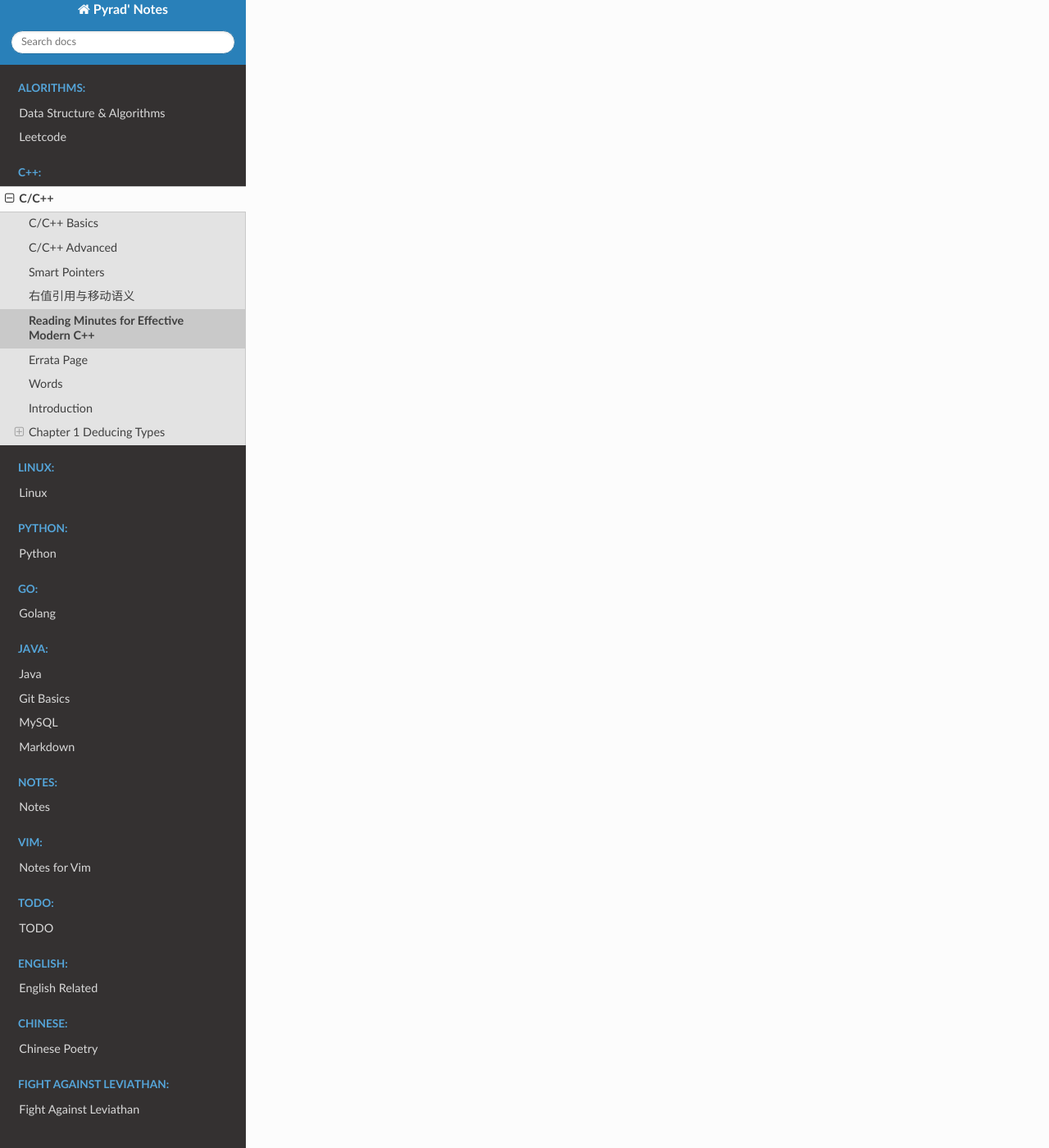
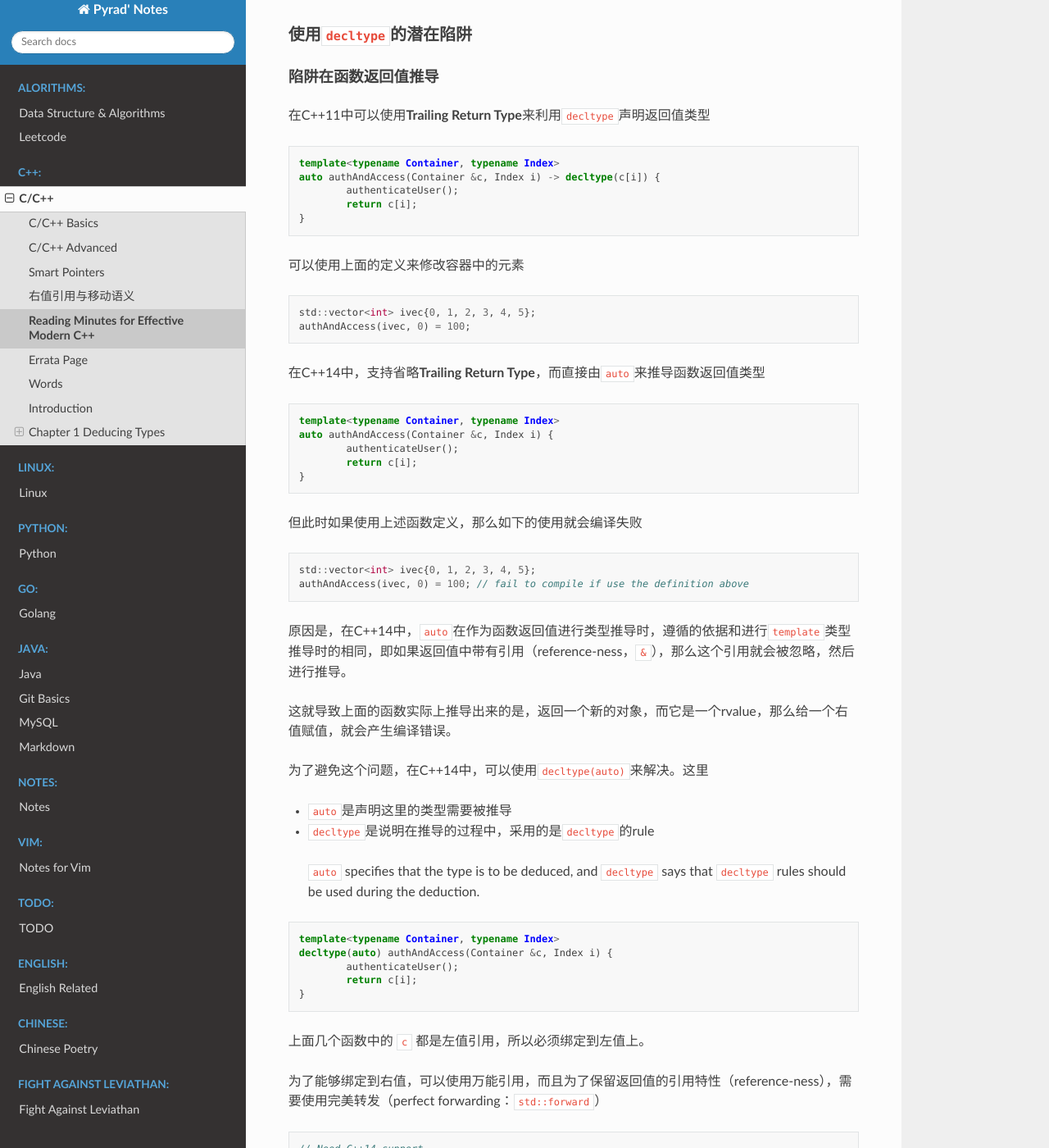
Before and after one commit to Pyrad/pyradnotes, a Sphinx documentation site: the page built from source/CPP/ReadingMinutesEffectiveModernCPP.md, in a window 1280 px wide and 1400 px high, scrolled down 18092 px. Shown: the whole window at 82% size. Built offline with Sphinx 7.4.7 and the Read the Docs theme 2.0.0, drawn with Linux system fonts in a browser that asks for light colours; some of the changed text lies outside the part shown.

Commit message:
Finish item 3 in EffectiveModernCPP

````diff
--- a/source/CPP/ReadingMinutesEffectiveModernCPP.md
+++ b/source/CPP/ReadingMinutesEffectiveModernCPP.md
@@ -63,6 +63,14 @@
 revelation *n.*被揭示的真相，被揭露的内情；揭露，披露；出乎意料的事物，令人惊喜的发现；（上帝的）启示，默示；《启示录》（《圣经·新约》末卷，讲述上帝对圣约翰有关未来的启示）
 
 parrot *v.*机械地模仿，鹦鹉学舌般重复
+
+compilable 可编译的
+
+elicit *v.*引出，得到；
+
+palatable *adj.*美味的，可口的；愉快的
+
+
 
 # Introduction
 
@@ -801,19 +809,193 @@
 
 ## Item 3: Understand `decltype`
 
+关键字`decltype`可以告知我们一个名字或者一个表达式的类型。
+
+### `decltype` 用法示例
+
+`decltype`的一些例子
+
+```cpp
+const int i = 0;			// decltype(i) is const int
+bool f(const Widget &w);	// decltype(w) is const Widget&
+							// decltype(f) is bool(const Widget&)
+struct Point {
+	int x, y;				// decltype(Point::x) is int
+};							// decltype(Point::y) is int
+
+Widget w;					// decltype(w) is Widget
+if (f(w)) {}				// decltype(f(w)) is bool
+
+template<typename T>		// simplified version of std::vector
+class vector {
+public:
+	// ...
+	T& operator[](std::size_t index);
+	// ...
+};
+vector<int> v;				// decltype(v) is vector<int>
+
+if (v[0] == 0) 				// decltype(v[0]) is int&
+```
 
 
 
+### Trailing Return Type优点
+
+`decltyp`在C++11中最主要的用法，也许是当函数返回值的类型取决于其参数时，声明它（一个函数返回值）的类型
+
+> In C++11, perhaps the primary use for `decltype` is declaring function templates where the function’s return type depends on its parameter types.
+
+比如下面的例子，返回值是输入参数的`[]`操作返回值，那么就可以使用所谓的**Trailing Return Type**来声明其返回值的类型。
+
+```cpp
+template<typename Container, typename Index>
+auto authAndAccess(Container &c, Index i) -> decltype(c[i]) {
+	authenticateUser();
+	return c[i];
+}
+```
+
+在使用**Trailing Return Type**来声明函数的返回值的时候，函数名前面的`auto`和类型推导无关，这个`auto`只是用来说明C++11的**Trailing Return Type**被用来声明函数返回值类型。
 
 
 
-> In C++11, perhaps the primary use for `decltype` is declaring function templates where the function’s return type depends on its parameter types.
-
-
-
-**trailing return type**
+**trailing return type**的优点
 
 - C++11中就可以使用
 - 优点是因为类型后置了，所以函数参数可以在类型中使用
 
 > Rather, it indicates that C++11’s *trailing return type* syntax is being used, i.e., that the function’s return type will be declared following the parameter list (after the “->”). A trailing return type has the  advantage that the function’s parameters can be used in the specification of the return type.
+
+
+
+### 使用`decltype`的潜在陷阱
+
+#### 陷阱在函数返回值推导
+
+在C++11中可以使用**Trailing Return Type**来利用`decltype`声明返回值类型
+
+```cpp
+template<typename Container, typename Index>
+auto authAndAccess(Container &c, Index i) -> decltype(c[i]) {
+	authenticateUser();
+	return c[i];
+}
+```
+
+可以使用上面的定义来修改容器中的元素
+
+```cpp
+std::vector<int> ivec{0, 1, 2, 3, 4, 5};
+authAndAccess(ivec, 0) = 100;
+```
+
+
+
+在C++14中，支持省略**Trailing Return Type**，而直接由`auto`来推导函数返回值类型
+
+```cpp
+template<typename Container, typename Index>
+auto authAndAccess(Container &c, Index i) {
+	authenticateUser();
+	return c[i];
+}
+```
+
+但此时如果使用上述函数定义，那么如下的使用就会编译失败
+
+```cpp
+std::vector<int> ivec{0, 1, 2, 3, 4, 5};
+authAndAccess(ivec, 0) = 100; // fail to compile if use the definition above
+```
+
+原因是，在C++14中，`auto`在作为函数返回值进行类型推导时，遵循的依据和进行`template`类型推导时的相同，即如果返回值中带有引用（reference-ness，`&`），那么这个引用就会被忽略，然后进行推导。
+
+这就导致上面的函数实际上推导出来的是，返回一个新的对象，而它是一个rvalue，那么给一个右值赋值，就会产生编译错误。
+
+为了避免这个问题，在C++14中，可以使用`decltype(auto)`来解决。这里
+
+- `auto`是声明这里的类型需要被推导
+- `decltype`是说明在推导的过程中，采用的是`decltype`的rule
+
+> `auto` specifies that the type is to be deduced, and `decltype` says that `decltype` rules should be used during the deduction.
+
+```cpp
+template<typename Container, typename Index>
+decltype(auto) authAndAccess(Container &c, Index i) {
+	authenticateUser();
+	return c[i];
+}
+```
+
+
+
+上面几个函数中的 `c` 都是左值引用，所以必须绑定到左值上。
+
+为了能够绑定到右值，可以使用万能引用，而且为了保留返回值的引用特性（reference-ness），需要使用完美转发（perfect forwarding：`std::forward`）
+
+```cpp
+// Need C++14 support
+template<typename Container, typename Index>
+decltype(auto) authAndAccess(Container &&c, Index i) {
+	authenticateUser();
+	return std::forward<Container>(c)[i];
+}
+// C++11 support is enough
+template<typename Container, typename Index>
+auto authAndAccess(Container &&c, Index i) -> decltype(std::forward<Container>(c)[i]) {
+	authenticateUser();
+	return std::forward<Container>(c)[i];
+}
+
+// get_temp_vec() returns an rvalue
+auto val0 = authAndAccess(get_temp_vec(), 1);
+```
+
+此外，`decltype(auto)`还可以用在其它地方
+
+```cpp
+Widget w;
+const Widget& cw = w;
+auto myWidget1 = cw;	// auto type deduction: myWidget1's type is Widget
+decltype(auto) myWidget2 = cw;	// decltype type deduction:
+								// myWidget2's type is const Widget&
+```
+
+
+
+#### 陷阱在左值表达式
+
+> if an `lvalue` expression other than a name has type `T`, `decltype` reports that type as `T&`.
+
+
+
+使用`decltype(x)`和`decltype((x))`，得到的类型是不同的
+
+```cpp
+int x = 0;	// decltype(x) is int
+			// decltype((x)) is int&
+```
+
+这样的情况在C++14中的函数返回值为`auto`的时候，需要特别注意。
+
+在下面的`f2`中，实际上的返回值是`int&`类型，所以它实际上返回了一个local variable的引用，这实际上是应该避免的。
+
+```cpp
+decltype(auto) f1() {
+	int x = 0;
+	return x; // decltype(x) is int, so f1 returns int
+}
+decltype(auto) f2() {
+	int x = 0;
+	return (x); // decltype((x)) is int&, so f2 returns int&
+}
+```
+
+
+
+Things to Remember
+
+> - `decltype` almost always yields the type of a variable or expression without any modifications.
+> - For lvalue expressions of type T other than names, `decltype` always reports a type of `T&`.
+> - C++14 supports `decltype(auto)`, which, like auto, deduces a type from its initializer, but it performs the type deduction using the `decltype` rules.
````
